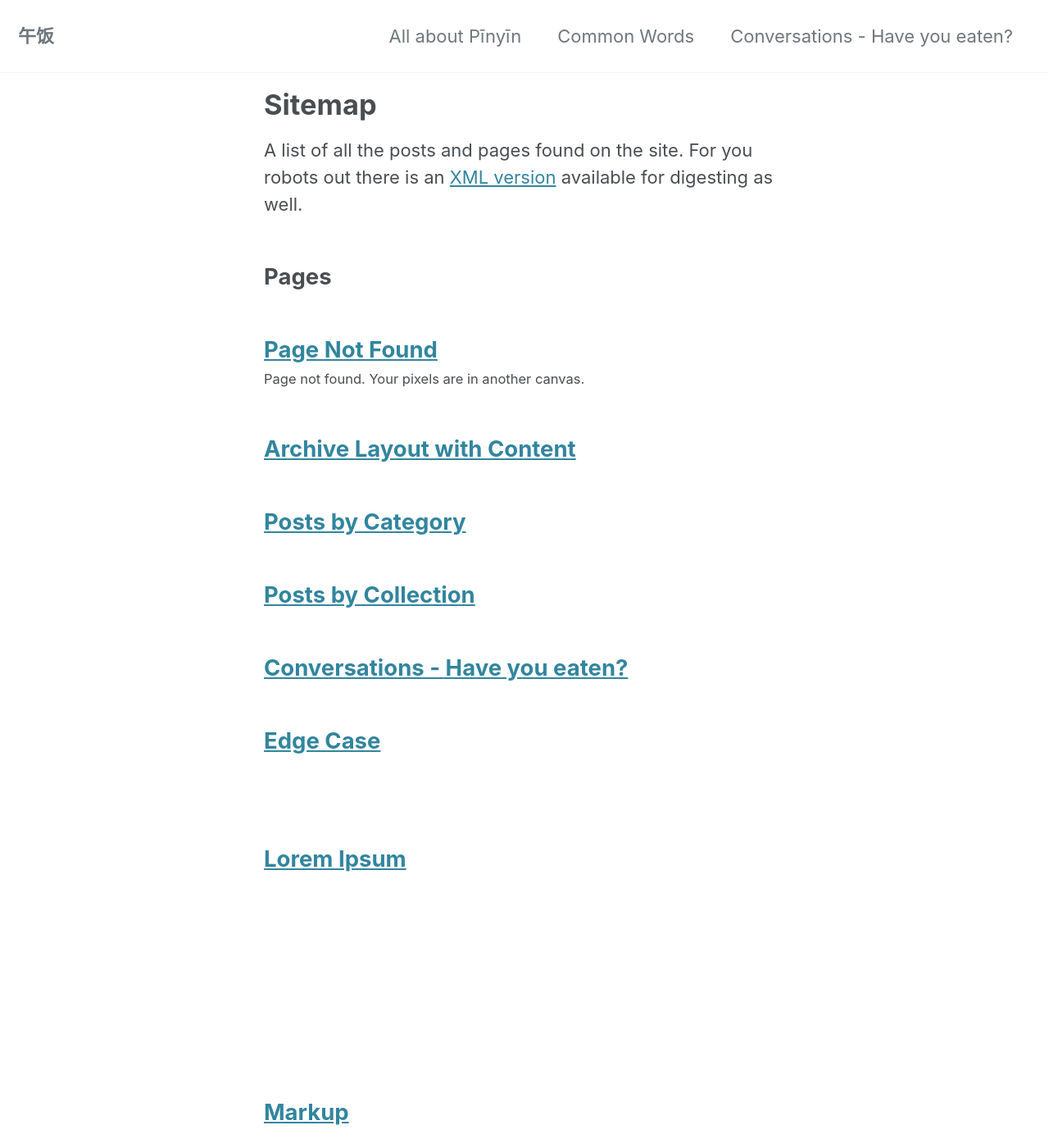
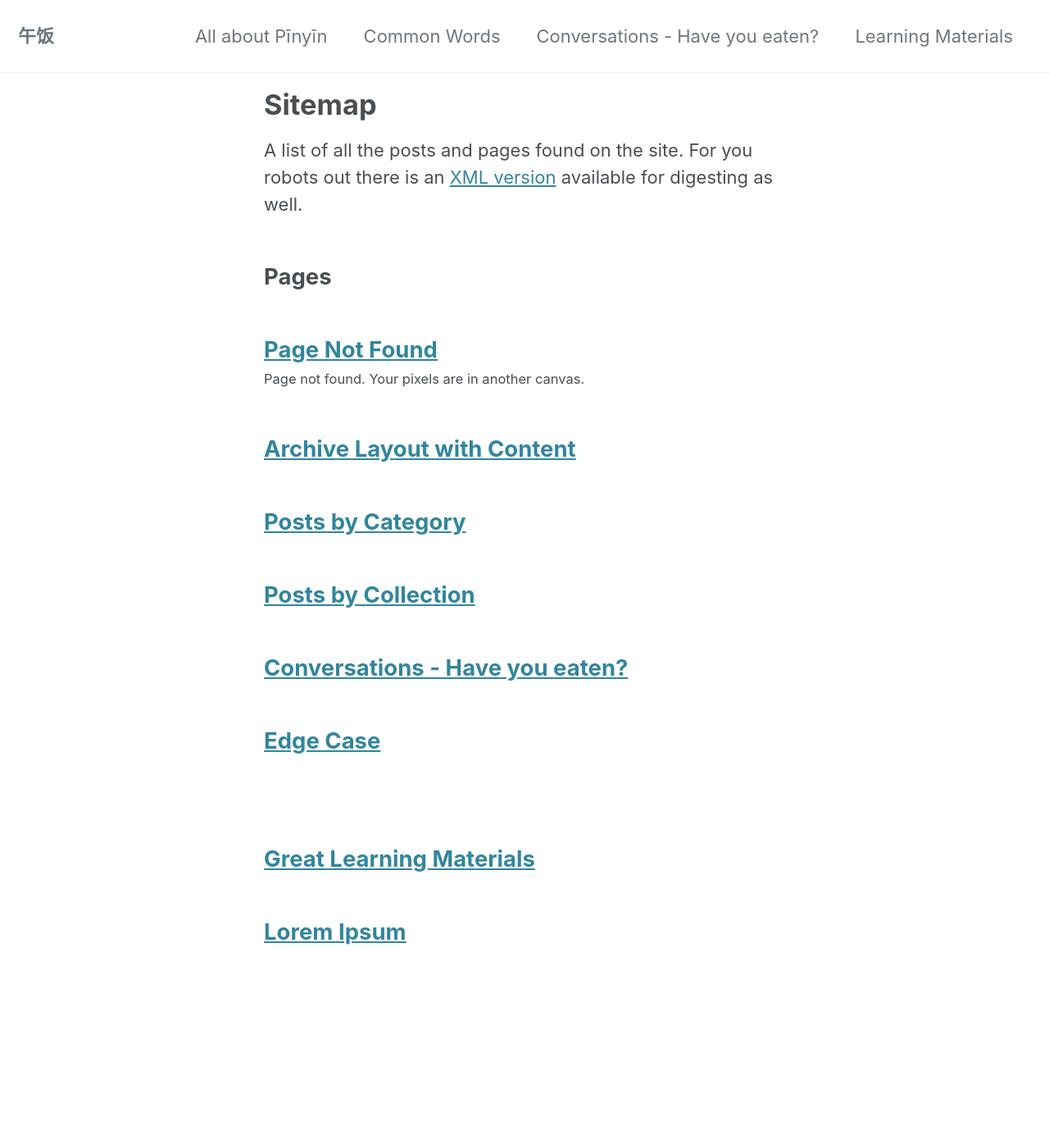
Before and after one commit to afoowalksintoabar/afoowalksintoabar.github.io, a Jekyll site: the page built from _pages/sitemap.md, in a window 1280 px wide and 1400 px high. Shown: the whole window at 82% size. Built offline with Jekyll 4.4.1, drawn with Linux system fonts in a browser that asks for light colours; cached includes are drawn as plain includes; nearby versions of some CDN libraries.

Commit message:
Added links to useful learning materials

```diff
--- a/_config.yml
+++ b/_config.yml
@@ -288,6 +288,9 @@
   conversation:
     output: true
     permalink: /:collection/:path/
+  learning-materials:
+    output: true
+    permalink: /:collection/:path/
 
 # Defaults
 defaults:
@@ -326,3 +329,10 @@
       layout: single
       author_profile: true
       share: true
+  - scope:
+      path: ""
+      type: learning-materials
+    values:
+      layout: single
+      author_profile: true
+      share: true
--- a/_data/navigation.yml
+++ b/_data/navigation.yml
@@ -6,6 +6,8 @@
     url: /words-archive/
   - title: "Conversations - Have you eaten?"
     url: /conversation-archive/
+  - title: "Learning Materials"
+    url: /learning-materials-archive/
   # - title: "About"
   #   url: https://mmistakes.github.io/minimal-mistakes/about/
   # - title: "Sample Posts"
```
Also changed, not shown: _pages/learning-materials-archive.md (added, +9 -0 lines).
